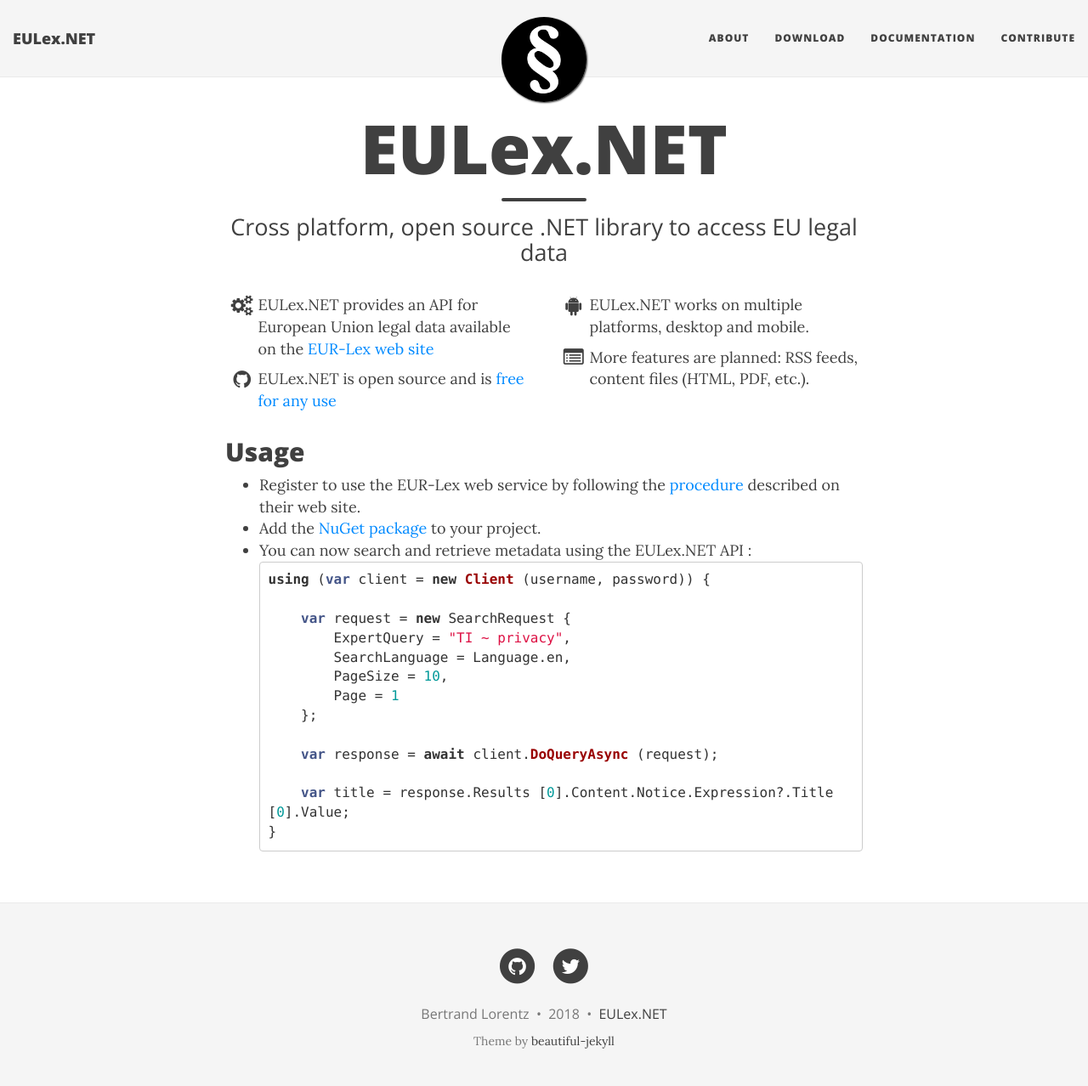
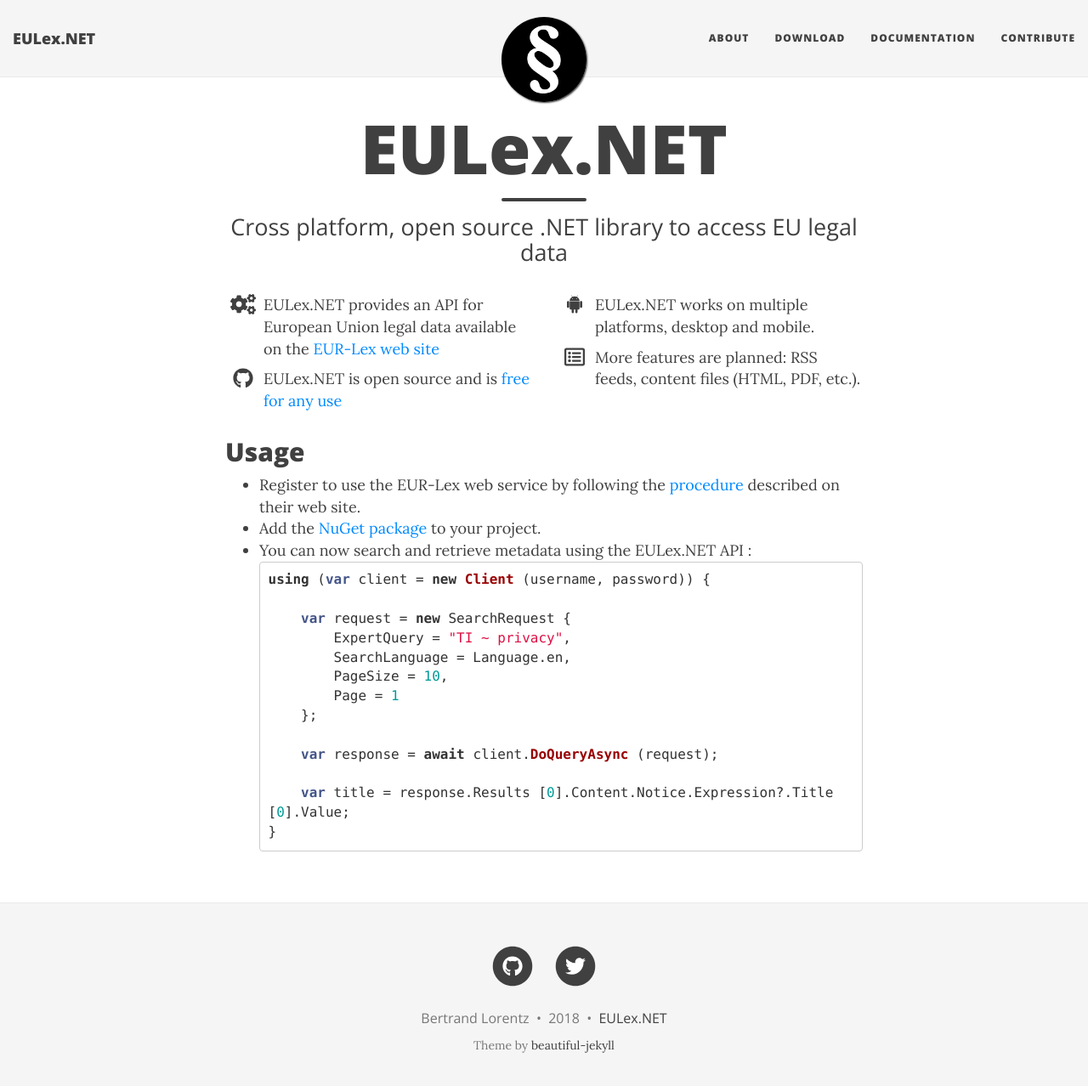
Before and after one commit to EULexNET/EULexNET.github.io, a Jekyll site: the page built from index.html, in a window 1280 px wide and 1291 px high. Shown: the top 1278 px of the window at 85% size. Built offline with Jekyll 4.4.1, drawn with Linux system fonts in a browser that asks for light colours; nearby versions of some CDN libraries.

Commit message:
Upgrade to Font Awesome 5.0.12 and use SVG with JavaScript

```diff
--- a/_includes/footer.html
+++ b/_includes/footer.html
@@ -8,7 +8,7 @@
             <a href="https://www.facebook.com/{{ site.author.facebook }}" title="Facebook">
               <span class="fa-stack fa-lg">
                 <i class="fa fa-circle fa-stack-2x"></i>
-                <i class="fa fa-facebook fa-stack-1x fa-inverse"></i>
+                <i class="fab fa-facebook fa-stack-1x fa-inverse"></i>
               </span>
             </a>
           </li>
@@ -18,7 +18,7 @@
             <a href="https://github.com/{{ site.author.github }}" title="GitHub">
               <span class="fa-stack fa-lg">
                 <i class="fa fa-circle fa-stack-2x"></i>
-                <i class="fa fa-github fa-stack-1x fa-inverse"></i>
+                <i class="fab fa-github fa-stack-1x fa-inverse"></i>
               </span>
             </a>
           </li>
@@ -28,7 +28,7 @@
             <a href="https://twitter.com/{{ site.author.twitter }}" title="Twitter">
               <span class="fa-stack fa-lg">
                 <i class="fa fa-circle fa-stack-2x"></i>
-                <i class="fa fa-twitter fa-stack-1x fa-inverse"></i>
+                <i class="fab fa-twitter fa-stack-1x fa-inverse"></i>
               </span>
             </a>
           </li>
@@ -48,7 +48,7 @@
             <a href="https://linkedin.com/{{ site.author.linkedin }}" title="LinkedIn">
               <span class="fa-stack fa-lg">
                 <i class="fa fa-circle fa-stack-2x"></i>
-                <i class="fa fa-linkedin fa-stack-1x fa-inverse"></i>
+                <i class="fab fa-linkedin fa-stack-1x fa-inverse"></i>
               </span>
             </a>
           </li>
--- a/_layouts/base.html
+++ b/_layouts/base.html
@@ -2,8 +2,9 @@
 common-css:
   - "/css/bootstrap.css"
   - "/css/main.css"
-common-ext-css:
-  - "//maxcdn.bootstrapcdn.com/font-awesome/4.5.0/css/font-awesome.min.css"
+common-ext-js:
+  - href: "https://use.fontawesome.com/releases/v5.0.12/js/all.js"
+    sri: "sha384-Voup2lBiiyZYkRto2XWqbzxHXwzcm4A5RfdfG6466bu5LqjwwrjXCMBQBLMWh7qR"
 common-googlefonts:
   - "Lora:400,700,400italic,700italic"
   - "Open+Sans:400,300,800"
--- a/index.html
+++ b/index.html
@@ -10,20 +10,20 @@
     <div class="col-md-6">
       <ul class="fa-ul">
         <li class="features-item">
-          <span class="fa fa-li fa-cogs fa-lg"></span> EULex.NET provides an API for European Union legal data available on the <a href="http://eur-lex.europa.eu">EUR-Lex web site</a>
+          <span class="fas fa-li fa-cogs fa-lg"></span> EULex.NET provides an API for European Union legal data available on the <a href="http://eur-lex.europa.eu">EUR-Lex web site</a>
           </li>
         <li class="features-item">
-          <span class="fa fa-li fa-github fa-lg"></span> EULex.NET is open source and is <a href="about/#license">free for any use</a>
+          <span class="fab fa-li fa-github fa-lg"></span> EULex.NET is open source and is <a href="about/#license">free for any use</a>
         </li>
       </ul>
     </div>
     <div class="col-md-6">
       <ul class="fa-ul">
         <li class="features-item">
-          <span class="fa fa-li fa-android fa-lg"></span> EULex.NET works on multiple platforms, desktop and mobile.
+          <span class="fab fa-li fa-android fa-lg"></span> EULex.NET works on multiple platforms, desktop and mobile.
         </li>
         <li class="features-item">
-          <span class="fa fa-li fa-list-alt fa-lg"></span> More features are planned: RSS feeds, content files (HTML, PDF, etc.).
+          <span class="far fa-li fa-list-alt fa-lg"></span> More features are planned: RSS feeds, content files (HTML, PDF, etc.).
         </li>
       </ul>
     </div>
```
Also changed, not shown: download/index.md (+1 -1 lines).
